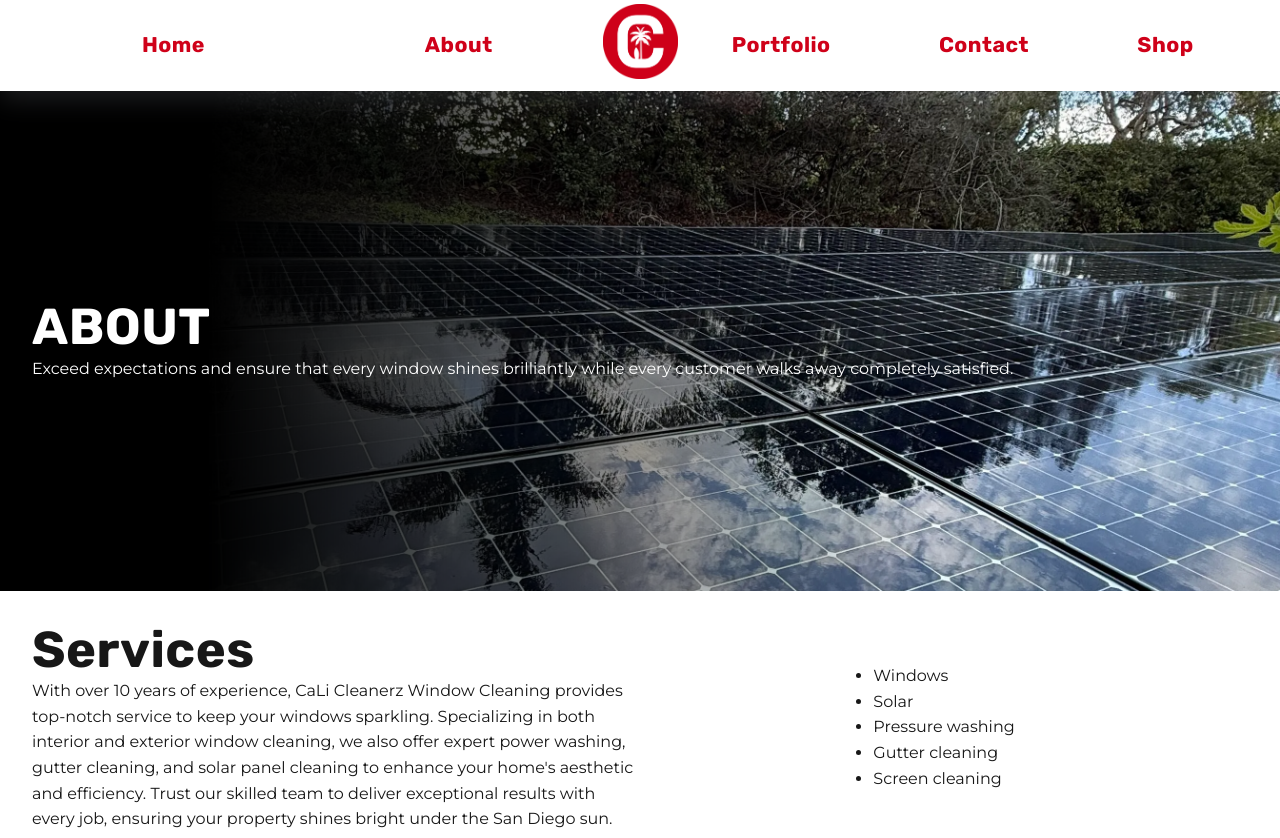
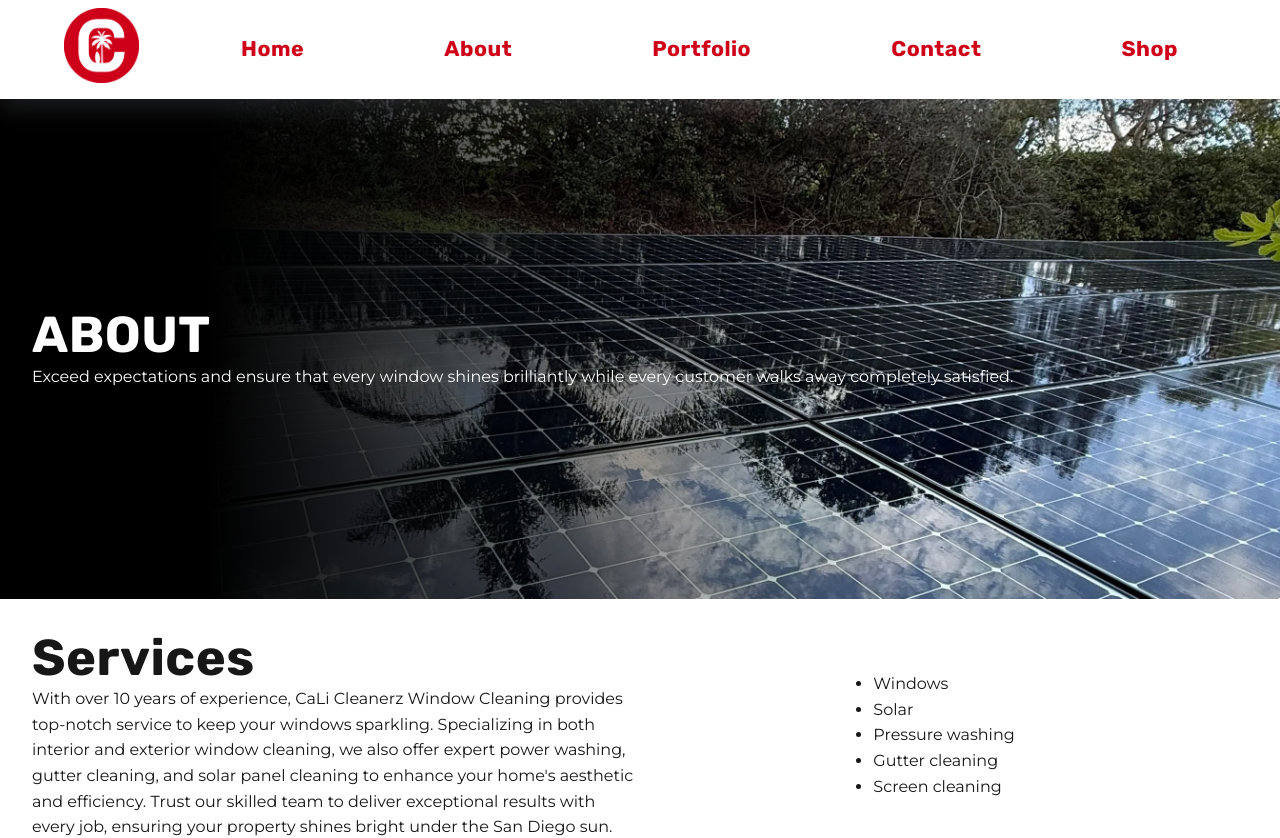
Before and after one commit to CarloRossi11/cali, a Next.js app in the folder caliCleanerz/: page /about in a window 1280 px wide. Shown: the top 838 px of the page. Built offline with nearby package versions, Linux system fonts and the light colour scheme.

Commit message:
moved logo on desktop, adjusted spacing on contact form

```diff
--- a/caliCleanerz/src/app/Navbar.tsx
+++ b/caliCleanerz/src/app/Navbar.tsx
@@ -35,6 +35,22 @@ export default function Navbar() {
 
   return (
     <nav className={styles.navbar}>
+
+      {/* Logo */}
+      <div className={styles.logo}>
+        <Link href="/">
+          <motion.div whileHover={{ scale: 1.05 }} whileTap={{ scale: 0.95 }}>
+            <Image
+              src="/officialLogo.png"
+              alt="Cali Cleanerz logo"
+              width={75}
+              height={75}
+              priority
+            />
+          </motion.div>
+        </Link>
+      </div>
+
       {/* Desktop Left Links */}
       <div className={styles.desktopLinks}>
         <MotionLink
@@ -54,25 +70,8 @@ export default function Navbar() {
         >
           <h4>About</h4>
         </MotionLink>
-      </div>
-
-      {/* Logo */}
-      <div className={styles.logo}>
-        <Link href="/">
-          <motion.div whileHover={{ scale: 1.05 }} whileTap={{ scale: 0.95 }}>
-            <Image
-              src="/officialLogo.png"
-              alt="Cali Cleanerz logo"
-              width={75}
-              height={75}
-              priority
-            />
-          </motion.div>
-        </Link>
-      </div>
 
       {/* Desktop Right Links */}
-      <div className={styles.desktopLinks}>
         <MotionLink
           className={styles.button}
           href="/portfolio"
--- a/caliCleanerz/src/app/navbar.module.css
+++ b/caliCleanerz/src/app/navbar.module.css
@@ -8,6 +8,10 @@
     z-index: 100;
     width: 100%;
     box-shadow: rgba(149, 157, 165, 0.2) 0px 8px 24px;
+}
+
+.logo {
+    padding: .25rem 2rem;
 }
 
 /* Desktop Links */
@@ -69,6 +73,7 @@
         order: 1;
         display: flex;
         justify-content: start;
+        padding: 0;
     }
 
     .hamburger {
@@ -81,13 +86,10 @@
         top: 99%;
         left: 0;
         width: 100%;
-
         background: #ffffff;
-
         flex-direction: column;
         align-items: center;
         justify-content: center;
-
         z-index: 150;
     }
 
--- a/caliCleanerz/src/app/page.module.css
+++ b/caliCleanerz/src/app/page.module.css
@@ -171,6 +171,7 @@ a.secondary {
   align-items: center;
   justify-content: center;
   width: 100%;
+  padding-top: 1rem;
 }
 
 .igSection {
@@ -262,6 +263,10 @@ a.secondary {
     min-width: auto;
   }
 
+  .contact {
+      padding-bottom: 1rem;
+  }
+
 }
 
 /* @media (prefers-color-scheme: dark) {
```
